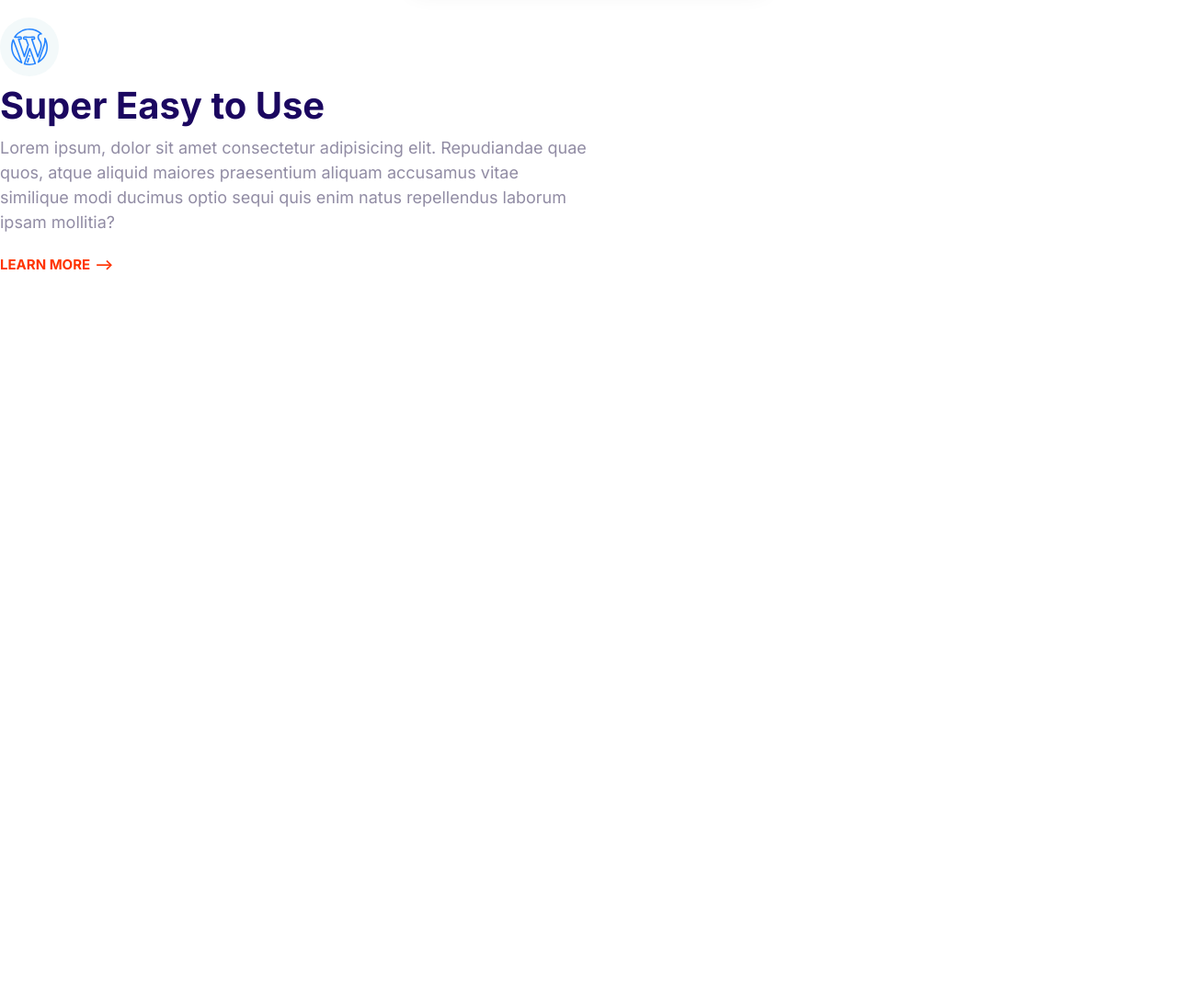
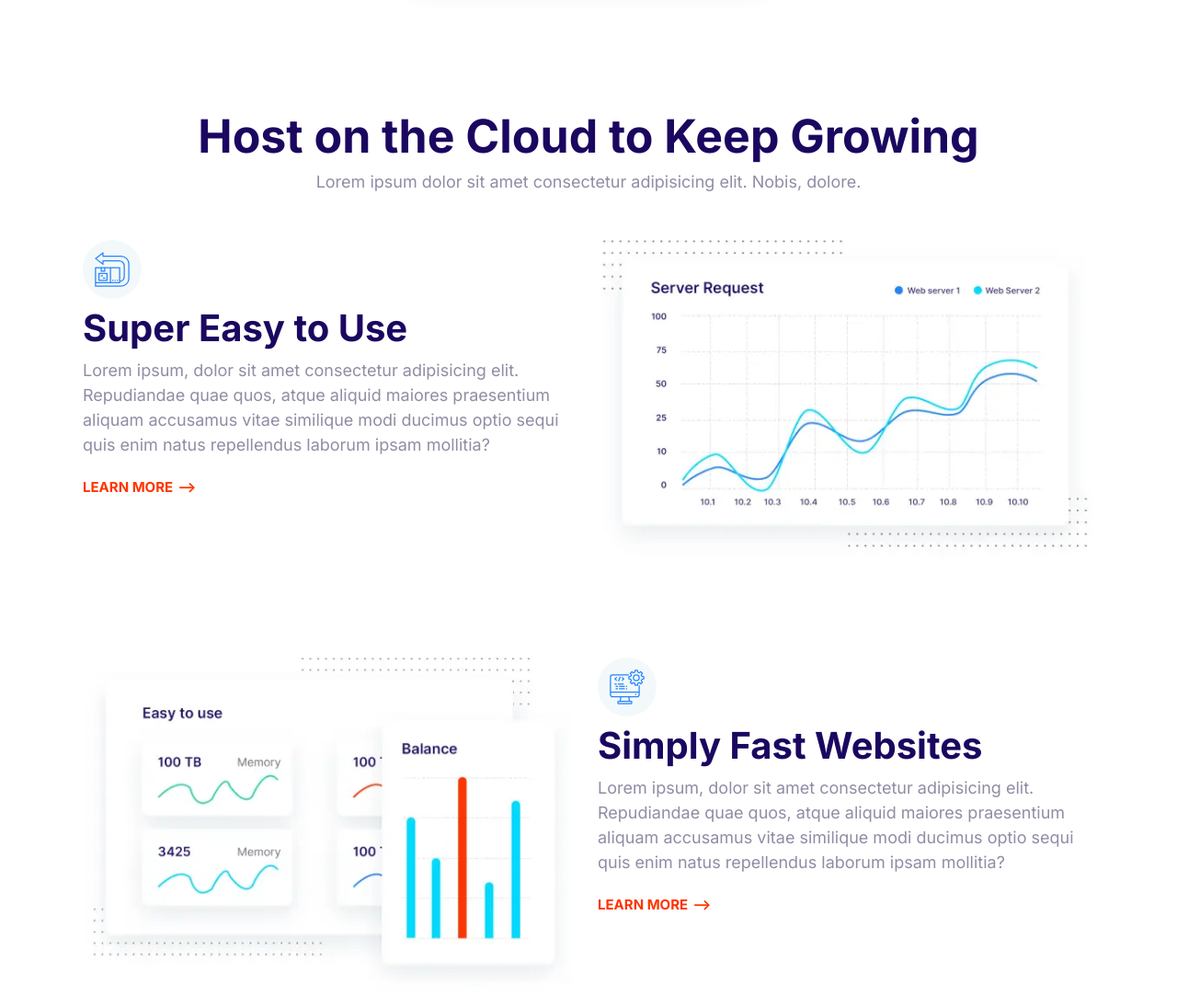
Before and after one commit to SomDhen/demify, a plain HTML site: page index.html in a window 1280 px wide. Shown: the part 1809-2904 px from the top of the page at 92% size. Before the commit the page ends 2109 px from the top, so only its background shows below. Drawn offline with Linux system fonts and the light colour scheme.

Commit message:
git commit -m

```diff
--- a/css/styles.css
+++ b/css/styles.css
@@ -791,6 +791,26 @@ a {
 }
 
 /* Features Block */
+
+.feature {
+  gap: 4rem 2rem;
+  margin: 10rem 0;
+}
+
+.feature:first-of-type {
+  margin-top: 5rem;
+}
+
 .feature__heading {
   margin: 1rem 0;
 }
+
+.feature__image {
+  width: 100%;
+}
+
+@media screen and (min-width: 768px) {
+  .feature:nth-of-type(even) .feature__content {
+    order: 2;
+  }
+}
--- a/index.html
+++ b/index.html
@@ -159,23 +159,99 @@
     </section>
 
     <!-- Features Block -->
-    <article class="grid grid--1x2">
-      <div>
+    <section class="block container">
+      <header class="block__header">
+        <h2>Host on the Cloud to Keep Growing</h2>
+        <p>
+          Lorem ipsum dolor sit amet consectetur adipisicing elit. Nobis,
+          dolore.
+        </p>
+      </header>
+      <article class="grid grid--1x2 feature">
+        <div class="feature__content">
+          <span class="icon-container">
+            <svg class="icon icon--primary">
+              <use xlink:href="images/sprite.svg#easy"></use>
+            </svg>
+          </span>
+          <h3 class="feature__heading">Super Easy to Use</h3>
+          <p>
+            Lorem ipsum, dolor sit amet consectetur adipisicing elit.
+            Repudiandae quae quos, atque aliquid maiores praesentium aliquam
+            accusamus vitae similique modi ducimus optio sequi quis enim natus
+            repellendus laborum ipsam mollitia?
+          </p>
+          <a href="#" class="link-arrow">Learn More</a>
+        </div>
+        <picture>
+          <source
+            type="image/webp"
+            srcset="images/fast.webp 1x, images/fast@2x.webp 2x"
+          />
+          <source
+            type="image/jpg"
+            srcset="images/fast.jpg 1x, images/fast@2x.jpg 2x"
+          />
+          <img class="feature__image" src="images/fast@2x.jpg" alt="" />
+        </picture>
+      </article>
+      <article class="grid grid--1x2 feature">
+        <div class="feature__content">
+          <span class="icon-container">
+            <svg class="icon icon--primary">
+              <use xlink:href="images/sprite.svg#computer"></use>
+            </svg>
+          </span>
+          <h3 class="feature__heading">Simply Fast Websites</h3>
+          <p>
+            Lorem ipsum, dolor sit amet consectetur adipisicing elit.
+            Repudiandae quae quos, atque aliquid maiores praesentium aliquam
+            accusamus vitae similique modi ducimus optio sequi quis enim natus
+            repellendus laborum ipsam mollitia?
+          </p>
+          <a href="#" class="link-arrow">Learn More</a>
+        </div>
+        <picture>
+          <source
+            type="image/webp"
+            srcset="images/easy.webp 1x, images/easy@2x.webp 2x"
+          />
+          <source
+            type="image/jpg"
+            srcset="images/easy.jpg 1x, images/easy@2x.jpg 2x"
+          />
+          <img class="feature__image" src="images/easy@2x.jpg" alt="" />
+        </picture>
+      </article>
+      <article class="grid grid--1x2 feature">
+        <div class="feature__content">
           <span class="icon-container">
             <svg class="icon icon--primary">
               <use xlink:href="images/sprite.svg#wordpress"></use>
             </svg>
           </span>
-        <h3 class="feature__heading">Super Easy to Use</h3>
+          <h3 class="feature__heading">WordPress Made Easy</h3>
           <p>
-          Lorem ipsum, dolor sit amet consectetur adipisicing elit. Repudiandae
-          quae quos, atque aliquid maiores praesentium aliquam accusamus vitae
-          similique modi ducimus optio sequi quis enim natus repellendus laborum
-          ipsam mollitia?
+            Lorem ipsum, dolor sit amet consectetur adipisicing elit.
+            Repudiandae quae quos, atque aliquid maiores praesentium aliquam
+            accusamus vitae similique modi ducimus optio sequi quis enim natus
+            repellendus laborum ipsam mollitia?
           </p>
           <a href="#" class="link-arrow">Learn More</a>
         </div>
+        <picture>
+          <source
+            type="image/webp"
+            srcset="images/wordpress.webp 1x, images/wordpress@2x.webp 2x"
+          />
+          <source
+            type="image/jpg"
+            srcset="images/wordpress.jpg 1x, images/wordpress@2x.jpg 2x"
+          />
+          <img class="feature__image" src="images/wordpress@2x.jpg" alt="" />
+        </picture>
       </article>
+    </section>
 
     <!-- JavaScript -->
     <script src="js/main.js"></script>
```
Also changed, not shown: components/features-block.html (added, +92 -0 lines), images/easy.jpg, images/easy.webp (added), images/easy@2x.jpg (added), images/easy@2x.webp (added), images/fast.jpg (added), images/fast.webp (added), images/fast@2x.jpg (added), images/fast@2x.webp (added), images/wordpress.jpg (added), images/wordpress.webp (added), images/wordpress@2x.jpg (added), images/wordpress@2x.webp (added). Lines whose indentation alone changed are shown as unchanged.
